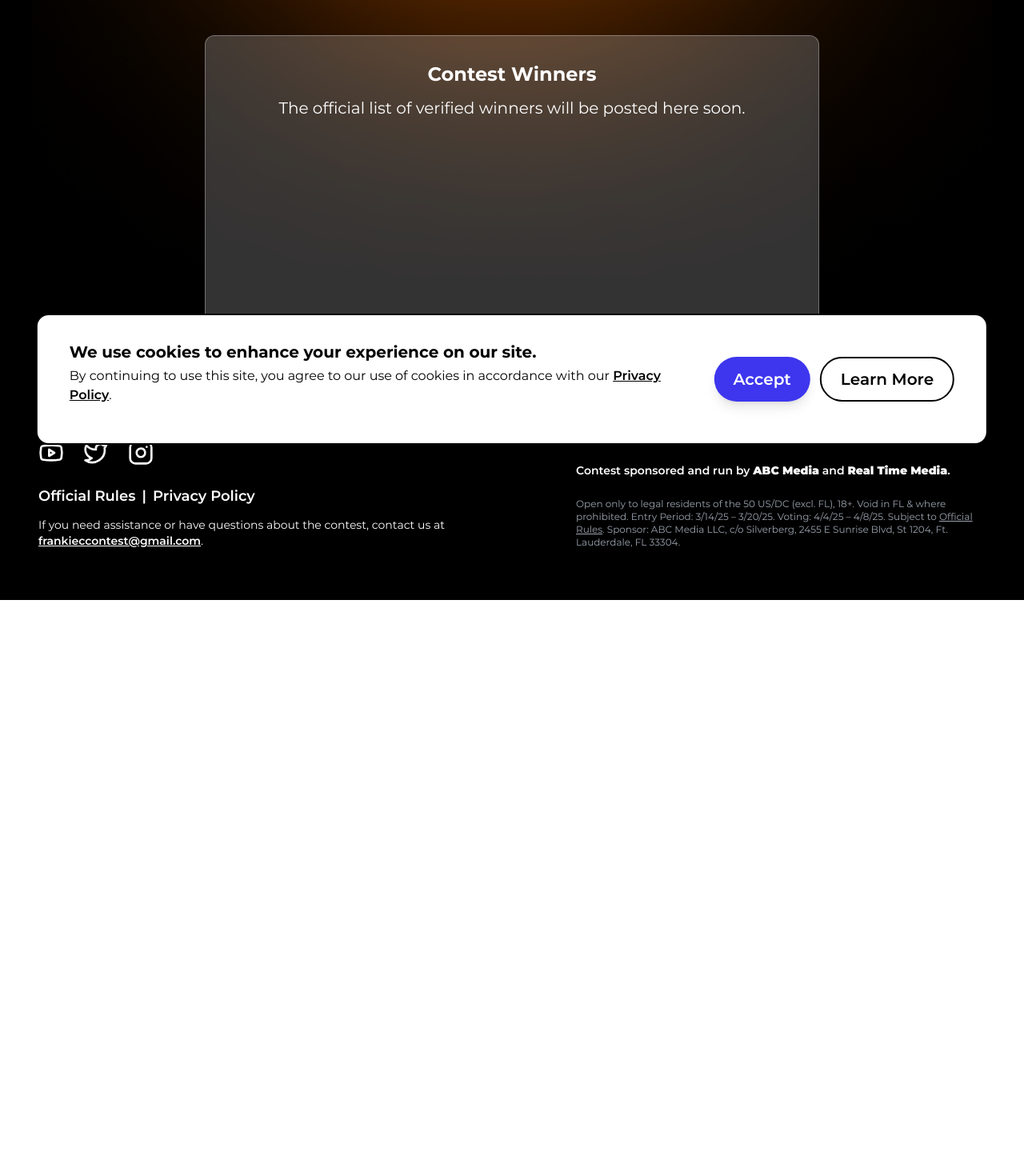
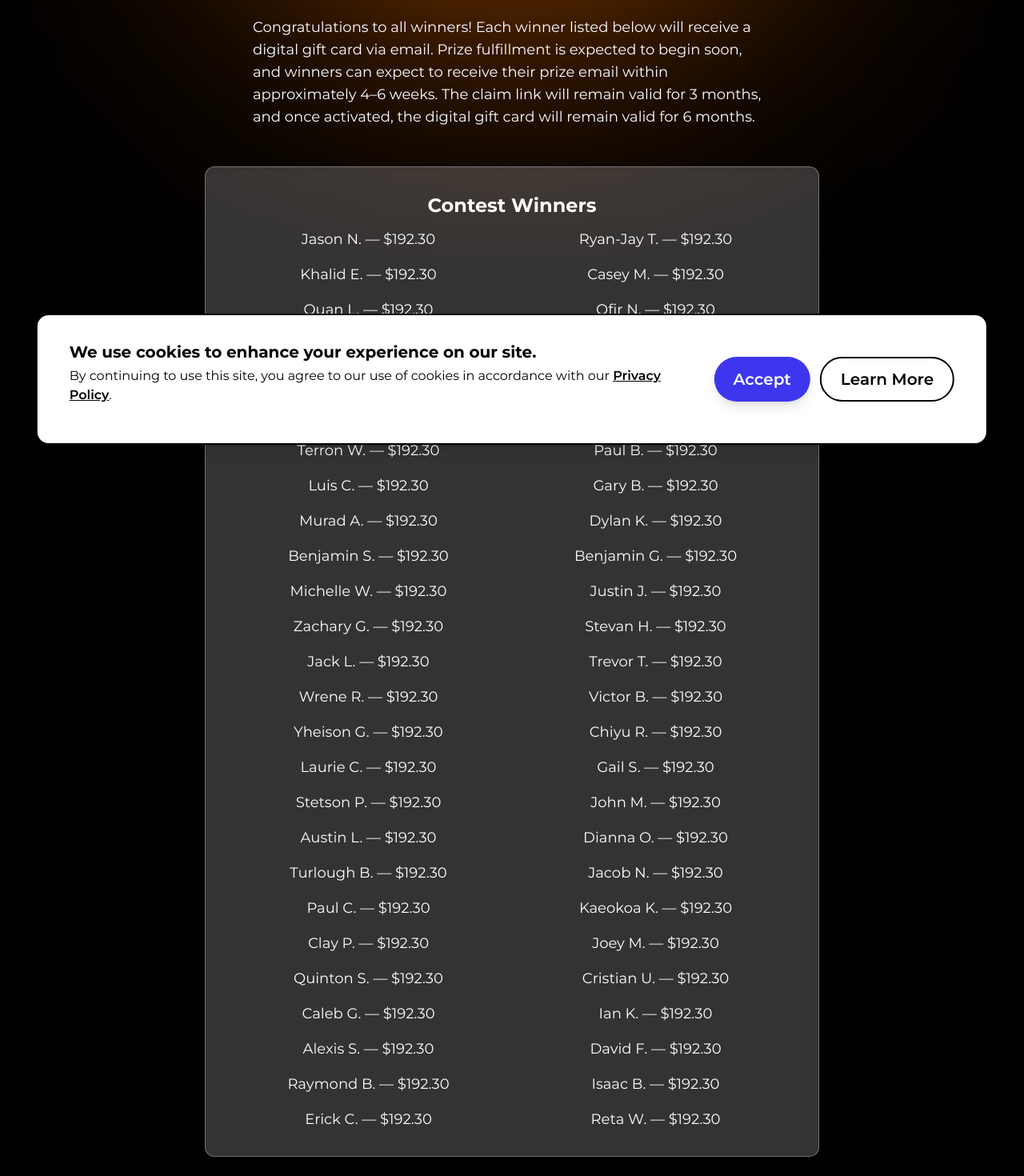
Before and after one commit to wesleyting/frankie-c-competition, a Next.js app: page /winners in a window 1280 px wide. Shown: the part 220-1690 px from the top of the page at 80% size. Before the commit the page ends 970 px from the top, so only its background shows below. Built offline with nearby package versions, Linux system fonts and the light colour scheme.

Commit message:
added winners page with winners list

```diff
--- a/app/page.js
+++ b/app/page.js
@@ -34,10 +34,10 @@ export default function VotePage() {
         </div>
       </header>
 
-      <div className="flex flex-col items-center justify-centerz-10">
+      <div className="flex flex-col items-center justify-center z-10">
         <div className="w-full max-w-6xl relative p-4">
           <div className="z-20 relative pb-0">
-            <h2 className="text-white  font-bold text-center text-lg md:text-xl lg:text-3xl mt-10">
+            <h2 className="text-white font-bold text-center text-lg md:text-xl lg:text-3xl mt-10">
               The Winning Name Is...
             </h2>
             <h1 className="mb-6 xl:mb-8 text-center text-3xl font-bold text-white md:text-5xl lg:text-7xl md:leading-[1.2] mt-6">
@@ -45,63 +45,29 @@ export default function VotePage() {
             </h1>
 
             <p className="text-lg text-white md:text-xl mb-12 max-w-3xl mx-auto">
-              A huge thank you to everyone who participated in the contest! We
-              truly appreciate your creativity and support in helping us choose
-              the final name.
+              Thank you to everyone who participated! The winners have now been
+              verified and prize fulfillment will be underway soon.
             </p>
 
             <div className="bg-white text-black rounded-xl px-6 py-8 md:px-10 md:py-10 max-w-3xl mx-auto shadow-lg bg-opacity-30 text-white mb-8">
-              <h3 className="text-2xl font-bold mb-4">📢 Update (April 16):</h3>
-              <p className="text-base md:text-lg mb-4">
-                Thanks for your continued patience! We're still in the process
-                of verifying all eligible winners. Due to high participation and
-                the thoroughness required for fair prize distribution, final
-                verification and winner announcements are taking slightly longer
-                than expected. We'll post the list of verified winners here as
-                soon as the process is complete.
-              </p>
-            </div>
-
-            <div className="bg-white text-black rounded-xl px-6 py-8 md:px-10 md:py-10 max-w-3xl mx-auto shadow-lg bg-opacity-30 text-white mb-8">
               <h3 className="text-2xl font-bold mb-4">
-                📬 Next Steps for Potential Winners:
+                🏆 See the Official Winners List:
               </h3>
               <p className="text-base md:text-lg mb-4">
-                Emails have been sent to all entrants whose submissions matched
-                the winning name or one of its approved variations. Please note
-                that prize eligibility is still subject to verification in
-                accordance with the Official Rules.
+                Visit our{" "}
+                <a href="/winners" className="underline font-semibold">
+                  Winners Page
+                </a>{" "}
+                to see the full list of winners and prize details!
               </p>
+              <h3 className="text-2xl font-bold mb-4 mt-10">
+                📬 Prize Fulfillment Timeline:
+              </h3>
               <p className="text-base md:text-lg mb-4">
-                If you believe you should have received an email but haven’t:
-              </p>
-              <ul className="text-left list-disc list-inside space-y-2">
-                <li>Check your spam or promotions folder</li>
-                <li>
-                  Still nothing? Email{" "}
-                  <a
-                    href="mailto:frankieccontest@gmail.com"
-                    className="underline font-semibold"
-                  >
-                    frankieccontest@gmail.com
-                  </a>{" "}
-                  with your full name and the email address you used to enter.
-                </li>
-              </ul>
-              <p className="mt-6 italic">
-                Only those who submitted an exact match or qualifying variation
-                of the winning name are eligible. All potential winners are
-                currently pending verification. Once verification is complete, a
-                list of verified winners will be posted here.
-              </p>
-              <p className="text-sm text-white text-center italic mt-4">
-                * The $10,000 prize pool will be split evenly among all verified
-                winners.
+                Prize emails are expected to be sent within 4–6 weeks.
               </p>
             </div>
           </div>
-
-          <div />
         </div>
       </div>
 
--- a/app/winners/page.js
+++ b/app/winners/page.js
@@ -34,15 +34,76 @@ export default function WinnersPage() {
       </header>
 
       <main className="flex flex-col items-center justify-center px-4 py-16 z-10">
-        <h1 className="text-2xl md:text-3xl lg:text-4xl mt-6 text-white font-bold text-center mb-12 z-10">
+        <h1 className="text-2xl md:text-3xl lg:text-4xl mt-6 text-white font-bold text-center mb-6 z-10">
           Official Winners of Frankie C’s Naming Contest
         </h1>
 
+        <p className="text-lg text-white z-10 mb-12 max-w-2xl px-3">
+          Congratulations to all winners! Each winner listed below will receive
+          a digital gift card via email. Prize fulfillment is expected to begin
+          soon, and winners can expect to receive their prize email within
+          approximately 4–6 weeks. The claim link will remain valid for 3
+          months, and once activated, the digital gift card will remain valid
+          for 6 months.
+        </p>
+
         <div className="bg-white bg-opacity-20 backdrop-blur-sm text-white rounded-xl p-8 max-w-3xl w-full text-center border border-white border-opacity-30">
           <h2 className="text-2xl font-bold mb-3">Contest Winners</h2>
-          <p className="text-xl text-white mb-60">
-            The official list of verified winners will be posted here soon.
-          </p>
+
+          <div className="grid grid-cols-1 sm:grid-cols-2 gap-4 text-lg text-white">
+            <p>Jason N. — $192.30</p>
+            <p>Ryan-Jay T. — $192.30</p>
+            <p>Khalid E. — $192.30</p>
+            <p>Casey M. — $192.30</p>
+            <p>Quan L. — $192.30</p>
+            <p>Ofir N. — $192.30</p>
+            <p>Brandon M. — $192.30</p>
+            <p>Chase F. — $192.30</p>
+            <p>Thomas M. — $192.30</p>
+            <p>Orie Z. — $192.30</p>
+            <p>Catherine G. — $192.30</p>
+            <p>Nell H. — $192.30</p>
+            <p>Terron W. — $192.30</p>
+            <p>Paul B. — $192.30</p>
+            <p>Luis C. — $192.30</p>
+            <p>Gary B. — $192.30</p>
+            <p>Murad A. — $192.30</p>
+            <p>Dylan K. — $192.30</p>
+            <p>Benjamin S. — $192.30</p>
+            <p>Benjamin G. — $192.30</p>
+            <p>Michelle W. — $192.30</p>
+            <p>Justin J. — $192.30</p>
+            <p>Zachary G. — $192.30</p>
+            <p>Stevan H. — $192.30</p>
+            <p>Jack L. — $192.30</p>
+            <p>Trevor T. — $192.30</p>
+            <p>Wrene R. — $192.30</p>
+            <p>Victor B. — $192.30</p>
+            <p>Yheison G. — $192.30</p>
+            <p>Chiyu R. — $192.30</p>
+            <p>Laurie C. — $192.30</p>
+            <p>Gail S. — $192.30</p>
+            <p>Stetson P. — $192.30</p>
+            <p>John M. — $192.30</p>
+            <p>Austin L. — $192.30</p>
+            <p>Dianna O. — $192.30</p>
+            <p>Turlough B. — $192.30</p>
+            <p>Jacob N. — $192.30</p>
+            <p>Paul C. — $192.30</p>
+            <p>Kaeokoa K. — $192.30</p>
+            <p>Clay P. — $192.30</p>
+            <p>Joey M. — $192.30</p>
+            <p>Quinton S. — $192.30</p>
+            <p>Cristian U. — $192.30</p>
+            <p>Caleb G. — $192.30</p>
+            <p>Ian K. — $192.30</p>
+            <p>Alexis S. — $192.30</p>
+            <p>David F. — $192.30</p>
+            <p>Raymond B. — $192.30</p>
+            <p>Isaac B. — $192.30</p>
+            <p>Erick C. — $192.30</p>
+            <p>Reta W. — $192.30</p>
+          </div>
         </div>
 
         {/* Winner list component goes here, once available */}
```
